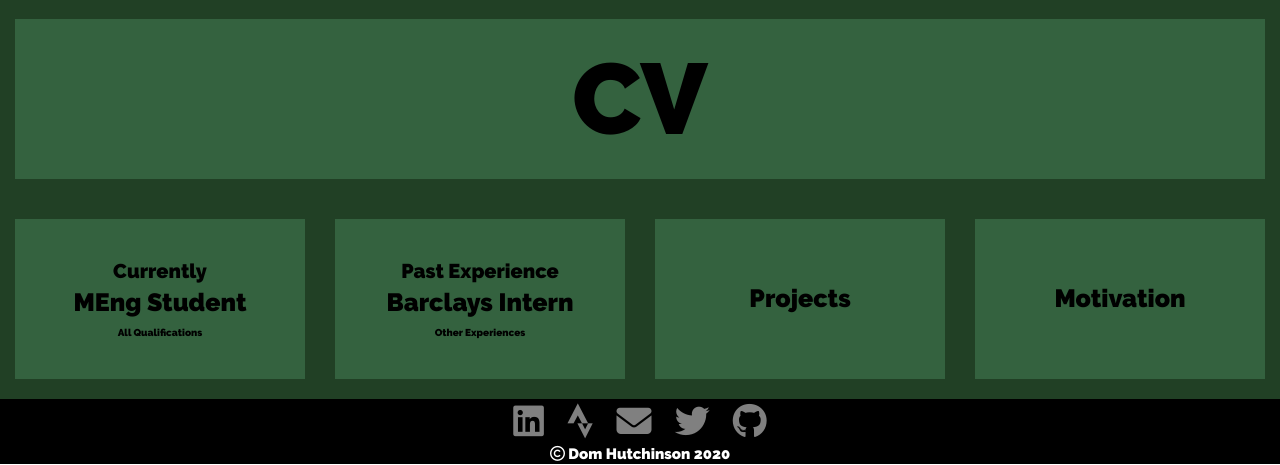
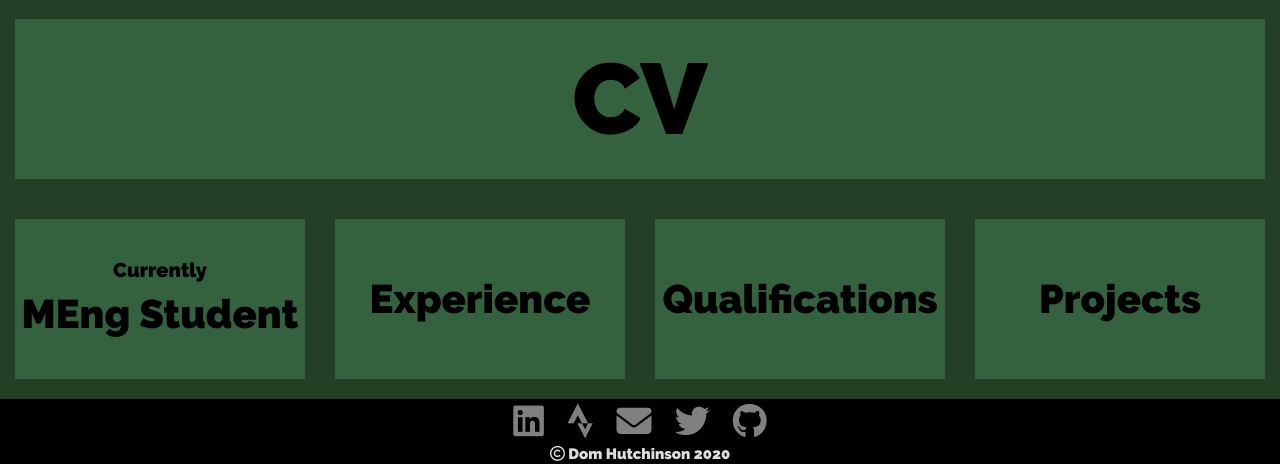
Before and after one commit to dajhutchinson/domhutchinson.me, a Flask app: page / in a window 1280 px wide. Shown: the part 801-1266 px from the top of the page. Run offline with Flask 2, Linux system fonts and the light colour scheme; some libraries are stand-ins or nearby versions.

Commit message:
cover update

```diff
--- a/static/css/cover_style.css
+++ b/static/css/cover_style.css
@@ -4,8 +4,8 @@
 
 #cover {
     height:100vh;
-    background-color: blue;
-    background-image: linear-gradient(to bottom right,rgba(0,0,0,0.4),rgba(0,0,0,1)),url("../img/family.JPG");
+    background-color: #222;
+    background-image: linear-gradient(to left,rgba(0,0,0,0.2),rgba(0,0,0,1)),url("../img/dom_look.png");
     background-size:cover;
     background-position: center top;
     /* background-attachment: fixed; */
@@ -24,7 +24,7 @@
     padding: 0px;
     line-height: 20vh;
 
-    color: #fff;
+    color: #ddd;
     /* font-size: 20vh; */
     font-family: "CollegiateBlack";
 
@@ -58,12 +58,12 @@
   right:0;
   margin:auto;
 
-  fill:white;
+  fill:#ddd;
 }
 
 .arrows:hover {
   animation-timing-function: ease-in;
-  animation: bounce 1s;
+  animation: bounce 1.5s infinite;
   cursor: pointer;
 }
 
@@ -105,16 +105,12 @@
     margin: 0;
 }
 
-.directory_item_content a.super_title, .directory_item_content p.super_title {
+.directory_item_content p.super_title {
     font-size: 20px;
 }
 
-.directory_item_content a.title, .directory_item_content p.title {
-    font-size: 25px;
-}
-
-.directory_item_content a.sub_title, .directory_item_content p.sub_title {
-    font-size: 10px;
+.directory_item_content p.title {
+    font-size: 40px;
 }
 
 .directory_item_content a:hover {
@@ -122,3 +118,9 @@
     color: #214025;
     cursor: pointer;
 }
+
+.directory_item_content p.title:hover, .directory_item_content p.title:hover {
+    text-decoration: none;
+    color: #214025;
+    cursor: pointer;
+}
--- a/static/css/details_style.css
+++ b/static/css/details_style.css
@@ -36,7 +36,7 @@
 
 .details_content_title h2 {
   font-family: "CollegiateBlack";
-  color: white;
+  color: #ddd;
 }
 
  /*-------*
@@ -54,7 +54,7 @@
 
   padding: 10px;
 
-  color: white;
+  color: #ddd;
 
   background-color:#214025;
   background-size:cover;
@@ -81,7 +81,7 @@
 a.item_title {
   margin: 0px;
   font-family: "CollegiateBlack";
-  color: white;
+  color: #ddd;
   font-size: 36px;
   transition-duration: .4s;
 }
--- a/static/css/library_style.css
+++ b/static/css/library_style.css
@@ -21,7 +21,7 @@
 
   margin: 0px;
   font-family: "CollegiateBlack";
-  color: white;
+  color: #ddd;
 
   background-size: 100% 100%;
   background-repeat: no-repeat;
@@ -61,7 +61,7 @@
 }
 
 .library_scroll_item a {
-  color: white;
+  color: #ddd;
 }
 
 .library_scroll_item a:hover {
--- a/static/css/race_menu.css
+++ b/static/css/race_menu.css
@@ -51,7 +51,7 @@
 }
 
 .race_options a {
-  color: white;
+  color: #ddd;
   transition-duration: .2s;
   font-size: 20px;
   margin: 0 10px;
--- a/static/css/race_review.css
+++ b/static/css/race_review.css
@@ -66,7 +66,7 @@
 }
 
 .review_title_options a {
-  color: white;
+  color: #ddd;
   transition-duration: .2s;
   font-size: 20px;
   margin: 0 10px;
@@ -164,7 +164,7 @@
 }
 
 text.hist_text {
-  fill: white
+  fill: #ddd
 }
 
 line.hist_axis {
--- a/static/css/style.css
+++ b/static/css/style.css
@@ -1,7 +1,7 @@
 * {
   cursor: default;
   font-family: "RalewayBlack";
-  color: white;
+  color: #ddd;
 }
 
 *:hover {
@@ -26,7 +26,7 @@
 .main_content h1 {
   margin: 0px;
   font-family: "CollegiateBlack";
-  color: white;
+  color: #ddd;
 }
 
 /*-------*
@@ -65,7 +65,7 @@
  *-------*/
 a.h2_link {
   font-size: 30px;
-  color: white;
+  color: #ddd;
   transition-duration: .4s;
 }
 
@@ -76,7 +76,7 @@
 }
 
 a.link_icon, a.external_link{
-  color: white;
+  color: #ddd;
   transition-duration: .2s;
 }
 
@@ -119,7 +119,7 @@
 
 .header a {
     float: left;
-    color: white;
+    color: #eee;
     text-align: center;
     text-decoration: none;
     font-size: 35px;
@@ -181,12 +181,12 @@
 }
 
 .vertical_scroll a {
-  color: white
+  color: #ddd
 }
 
 .vertical_scroll a:hover {
   text-decoration: none;
-  color: white;
+  color: #ddd;
   cursor: pointer;
 }
 
--- a/templates/cover.html
+++ b/templates/cover.html
@@ -50,30 +50,27 @@
           <div class="row" style="height:100%;padding: 20px 0 20px 0px; margin: 0px">
 
             <div class="col-sm-3 directory_item">
-              <div class="directory_item_content">
+              <div class="directory_item_content full_div_link" onclick="location.href='/student';">
                 <p class="super_title">Currently</p>
-                <a class="title" href="/student">MEng Student</a><br>
-                <a class="sub_title" href="/qualifications">All Qualifications</a>
+                <p class="title">MEng Student</p>
               </div>
             </div>
 
             <div class="col-sm-3 directory_item">
-              <div class="directory_item_content">
-                <p class="super_title">Past Experience</p>
-                <a class="title" href="/intern">Barclays Intern</a><br>
-                <a class="sub_title" href="/experience">Other Experiences</a>
+              <div class="directory_item_content full_div_link" onclick="location.href='/experience';">
+                <p class="title">Experience</p>
               </div>
             </div>
 
             <div class="col-sm-3 directory_item">
-              <div class="directory_item_content">
-                <a class="title" href="/projects">Projects</a>
+              <div class="directory_item_content full_div_link" onclick="location.href='/qualifications';">
+                <p class="title">Qualifications</p>
               </div>
             </div>
 
             <div class="col-sm-3 directory_item">
-              <div class="directory_item_content">
-                <a class="title" href="/motivation">Motivation</a>
+              <div class="directory_item_content" onclick="location.href='/projects';">
+                <p class="title">Projects</p>
               </div>
             </div>
 
```
